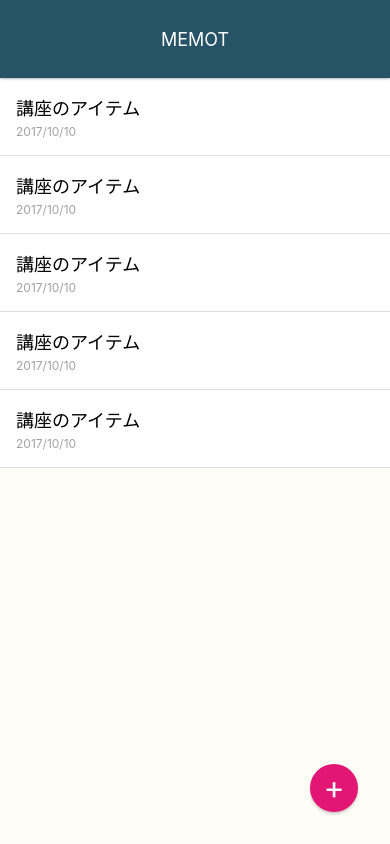
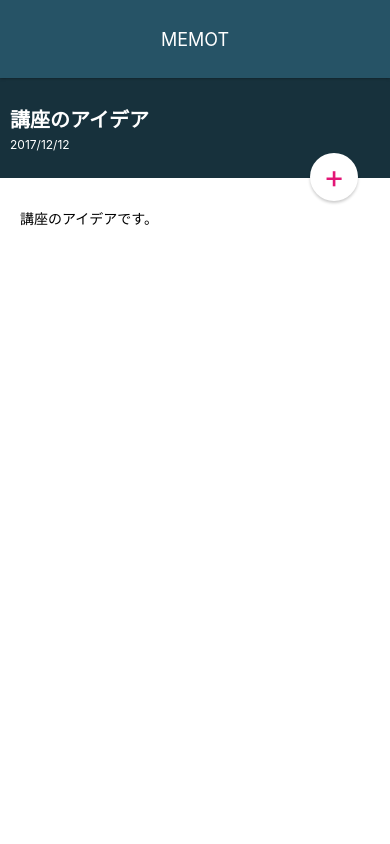
Before and after one commit to Hud3100/MemoApp, a React Native app: screen / in a window 390 px wide. Built offline with nearby package versions, Linux system fonts and the light colour scheme.

Commit message:
Style MemoDetailScreen

```diff
--- a/App.js
+++ b/App.js
@@ -2,7 +2,7 @@
 import React from 'react';
 import { StyleSheet, Text, View } from 'react-native';
 
-import MemoList from './src/components/MemoList';
+import MemoDetailScreen from './src/screens/MemoDetailScreen';
 import Appbar from './src/components/Appbar';
 import CircleButton from './src/elements/CircleButton';
 
@@ -11,8 +11,7 @@
 		return (
 			<View style={styles.container}>
 				<Appbar />
-				<MemoList />
-				<CircleButton>+</CircleButton>
+				<MemoDetailScreen />
 			</View>
 		);
 	}
--- a/src/elements/CircleButton.js
+++ b/src/elements/CircleButton.js
@@ -4,9 +4,19 @@
 
 class CircleButton extends React.Component {
     render() {
+		const { style, color } = this.props;
+
+		let bgColor = '#E31676';
+		let textColor = '#fff';
+
+		if (color === 'white') {
+			bgColor = '#fff';
+			textColor = '#E31676';
+		}
+
         return(
-            <View style={styles.circleButton}>
-                <Text style={styles.circleButtonTitle}>
+            <View style={[styles.circleButton, style, { backgroundColor: bgColor }]}>
+                <Text style={[styles.circleButtonTitle, { color: textColor }]}>
                     {this.props.children}
                 </Text>
             </View>
@@ -21,7 +31,6 @@
 		right: 32,
 		width: 48,
 		height: 48,
-		backgroundColor: '#E31676',
 		borderRadius: 24,
 		justifyContent: 'center',
 		alignItems: 'center',
@@ -33,7 +42,6 @@
     circleButtonTitle: {
 		fontSize: 32,
 		lineHeight: 32,
-		color: '#fff',
 	},
 })
 
--- /dev/null
+++ b/src/screens/MemoDetailScreen.js
@@ -0,0 +1,61 @@
+import React from 'react';
+import { StyleSheet, View, Text } from 'react-native';
+import CircleButton from '../elements/CircleButton';
+
+
+class MemoDetailScreen extends React.Component {
+    render(){
+        return(
+            <View style={styles.container}>
+                <View style={styles.memoHeader}>
+                    <Text style={styles.memoHeaderTitle}>講座のアイデア</Text>
+                    <Text style={styles.memoHeaderDate}>2017/12/12</Text>
+                </View>
+
+                <View style={styles.memoContent}>
+                    <Text>
+                        講座のアイデアです。
+                    </Text>
+                </View>
+
+                <CircleButton color="white" style={styles.editButton}>+</CircleButton>
+            </View>
+        );
+    }
+}
+
+const styles = StyleSheet.create({
+    container: {
+        flex: 1,
+        width: '100%'
+    },
+    memoHeader: {
+        height: 100,
+        backgroundColor: '#17313C',
+        justifyContent: 'center',
+        padding: 10,
+    },
+    memoHeaderTitle: {
+        fontSize: 20,
+        fontWeight: 'bold',
+        color: '#fff',
+        marginBottom: 4,
+    },
+    memoHeaderDate: {
+        fontSize: 12,
+        color: '#fff',
+    },
+    memoContent: {
+        paddingTop: 30,
+        paddingLeft: 20,
+        paddingRight: 20,
+        paddingBottom: 20,
+        backgroundColor: '#fff',
+        flex: 1,
+    },
+    editButton: {
+        top: 75,
+    },
+})
+
+export default MemoDetailScreen;
--- a/src/components/MemoList.js
+++ b/src/screens/MemoListScreen.js
@@ -1,7 +1,8 @@
 import React from 'react';
 import { StyleSheet, View, Text } from 'react-native';
+import CircleButton from '../elements/CircleButton';
 
-class MemoList extends React.Component {
+class MemoListScreen extends React.Component {
     render() {
         return (
             <View style={styles.memoList}>
@@ -29,6 +30,8 @@
                     <Text style={styles.memoTitle}>講座のアイテム</Text>
                     <Text style={styles.memoDate}>2017/10/10</Text>
                 </View>
+
+                <CircleButton>+</CircleButton>
             </View>
         );
     }
@@ -55,4 +58,4 @@
 	},
 });
 
-export default MemoList;
+export default MemoListScreen;
```
